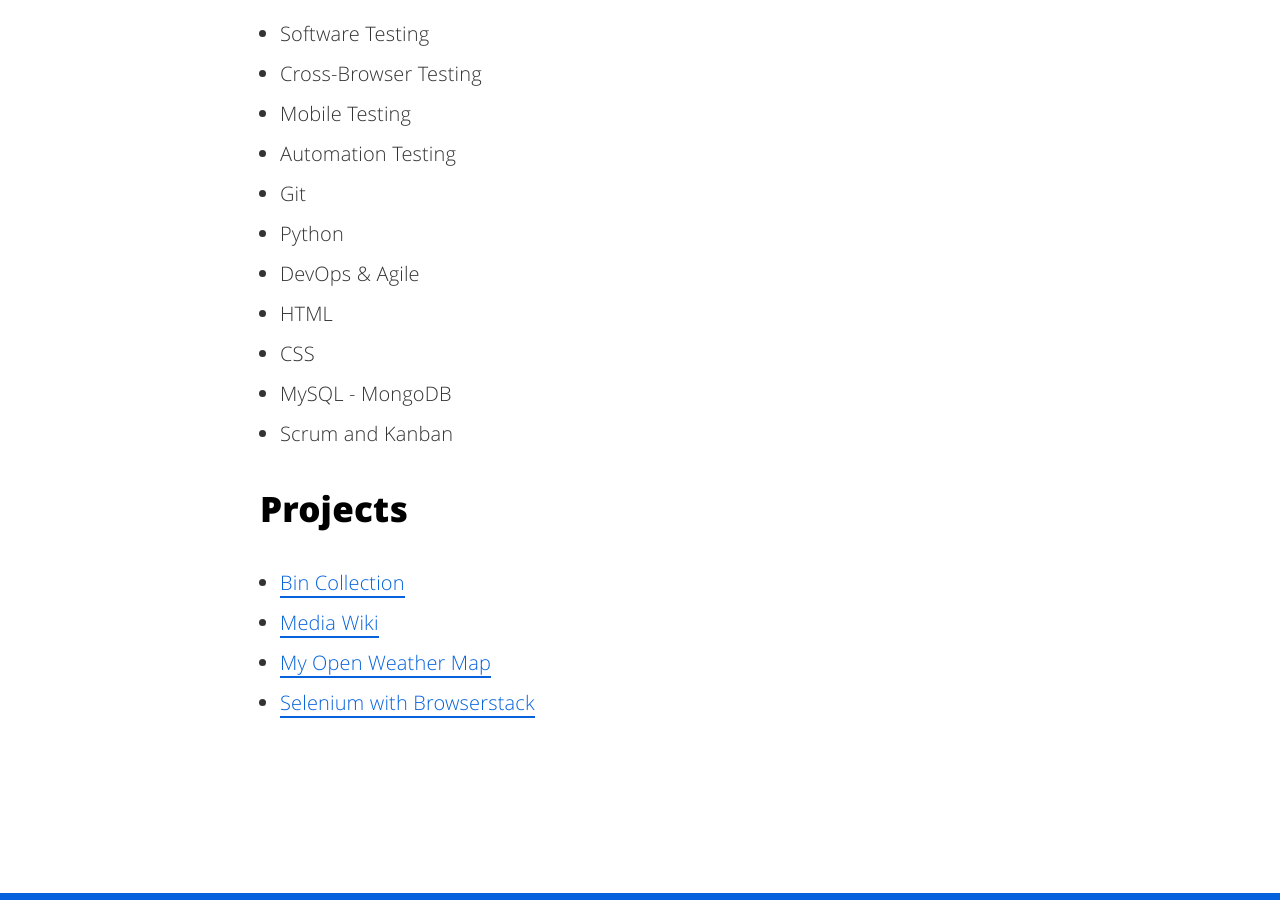
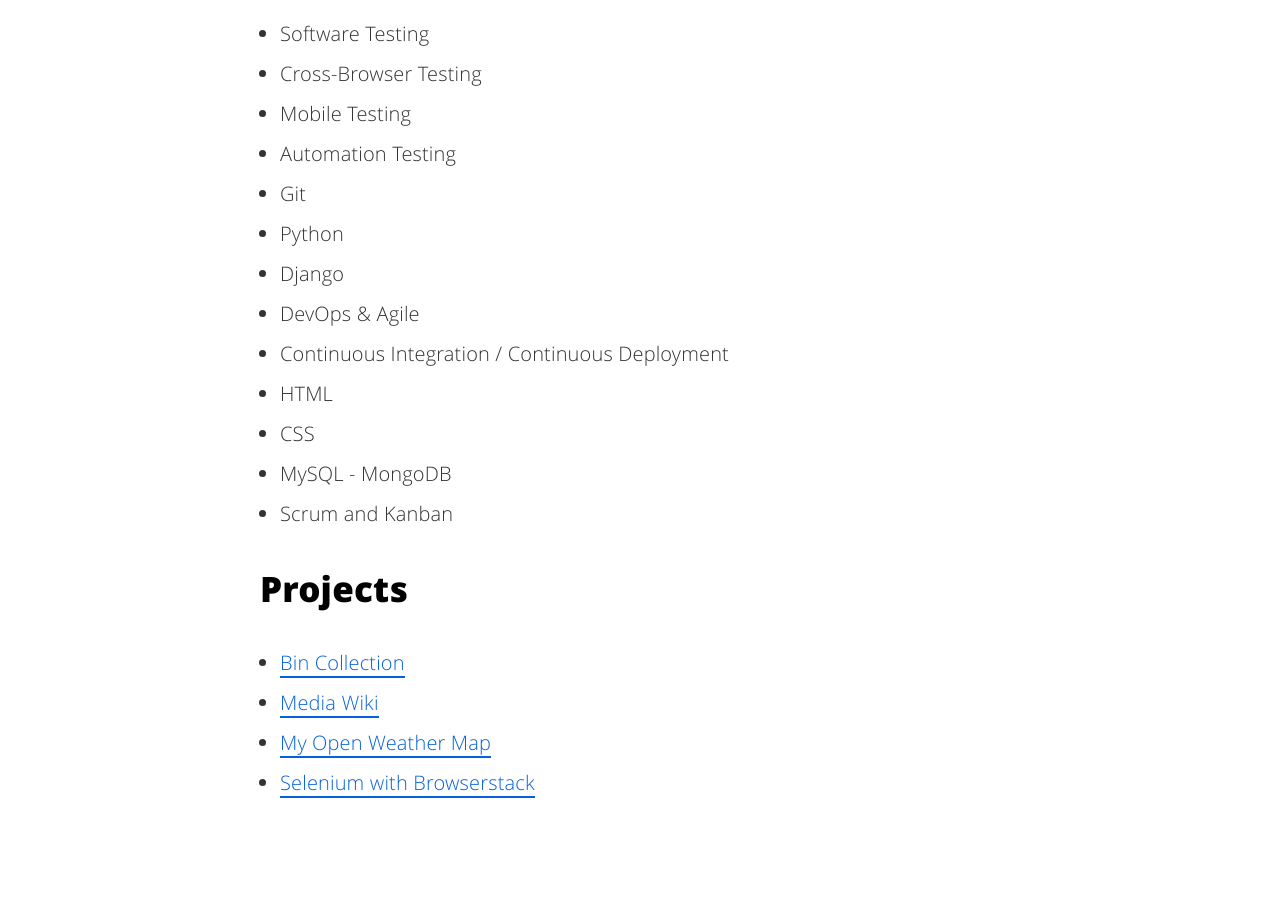
Before and after one commit to JuliaTorrejon/juliatorrejon.github.io, a Jekyll site: the page built from about.html, in a window 1280 px wide and 900 px high, scrolled down 1314 px. Built offline with Jekyll 4.4.1, drawn with Linux system fonts in a browser that asks for light colours.

Commit message:
Update about.html

```diff
--- a/about.html
+++ b/about.html
@@ -23,7 +23,9 @@ description: "Bug Hunter 🐞 Advocating for a better world"
 	<li>Automation Testing</li>
 	<li>Git</li>
 	<li>Python</li>
+	<li>Django</li>
 	<li>DevOps & Agile</li>
+	<li>Continuous Integration / Continuous Deployment</li>
 	<li>HTML</li>
 	<li>CSS</li>
 	<li>MySQL - MongoDB</li>
```
